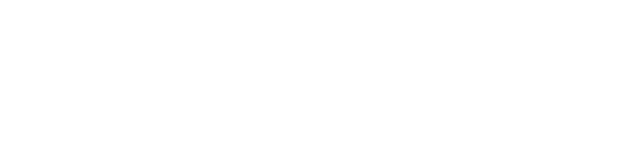
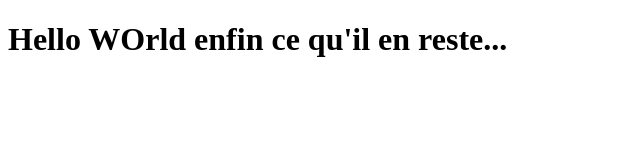
Before and after one commit to gabriellefournier-neri/NoobInterface, a plain HTML site: page index.html in a window 1280 px wide. Shown: the whole page, without its empty margins (0-640 px from the left). Drawn offline with Linux system fonts and the light colour scheme.

Commit message:
Suite du projet !
cool

```diff
--- a/index.html
+++ b/index.html
@@ -8,5 +8,7 @@
 </head>
 <body>
 
+    <h1>Hello WOrld enfin ce qu'il en reste...</h1>
+
 </body>
 </html>
```
